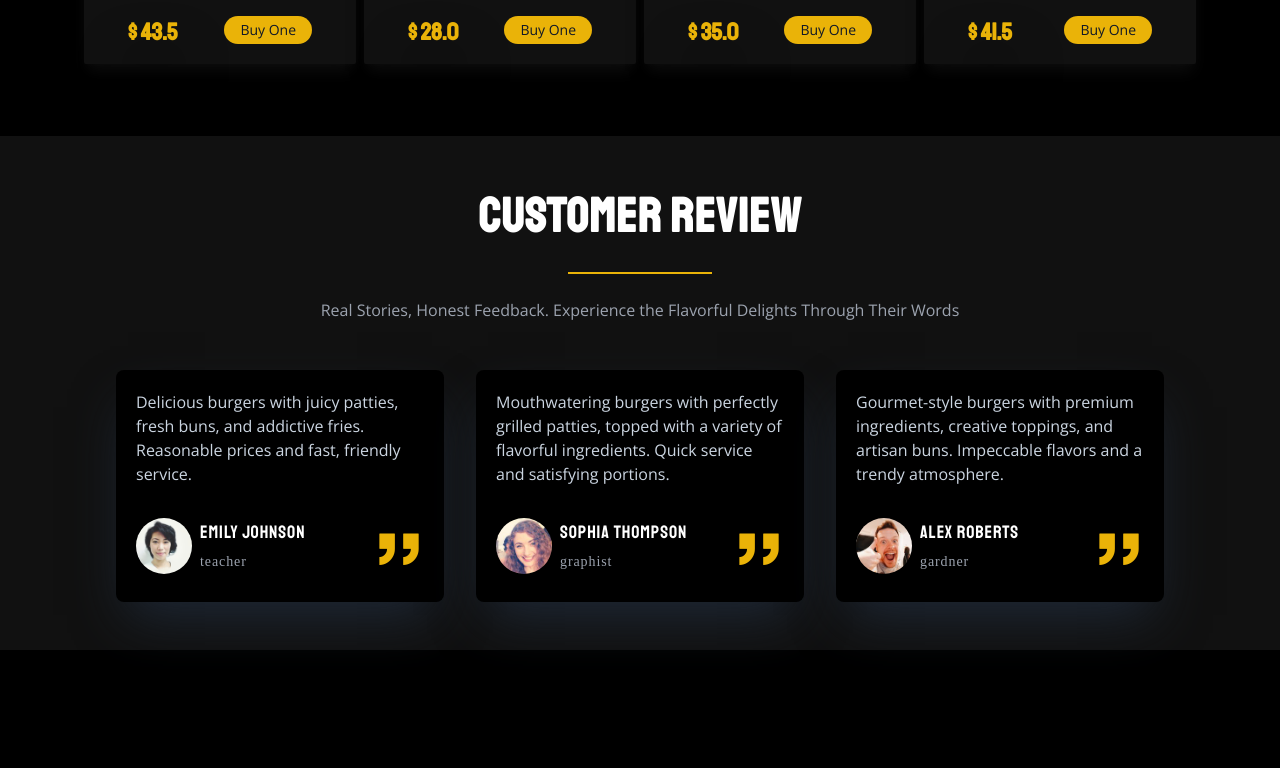
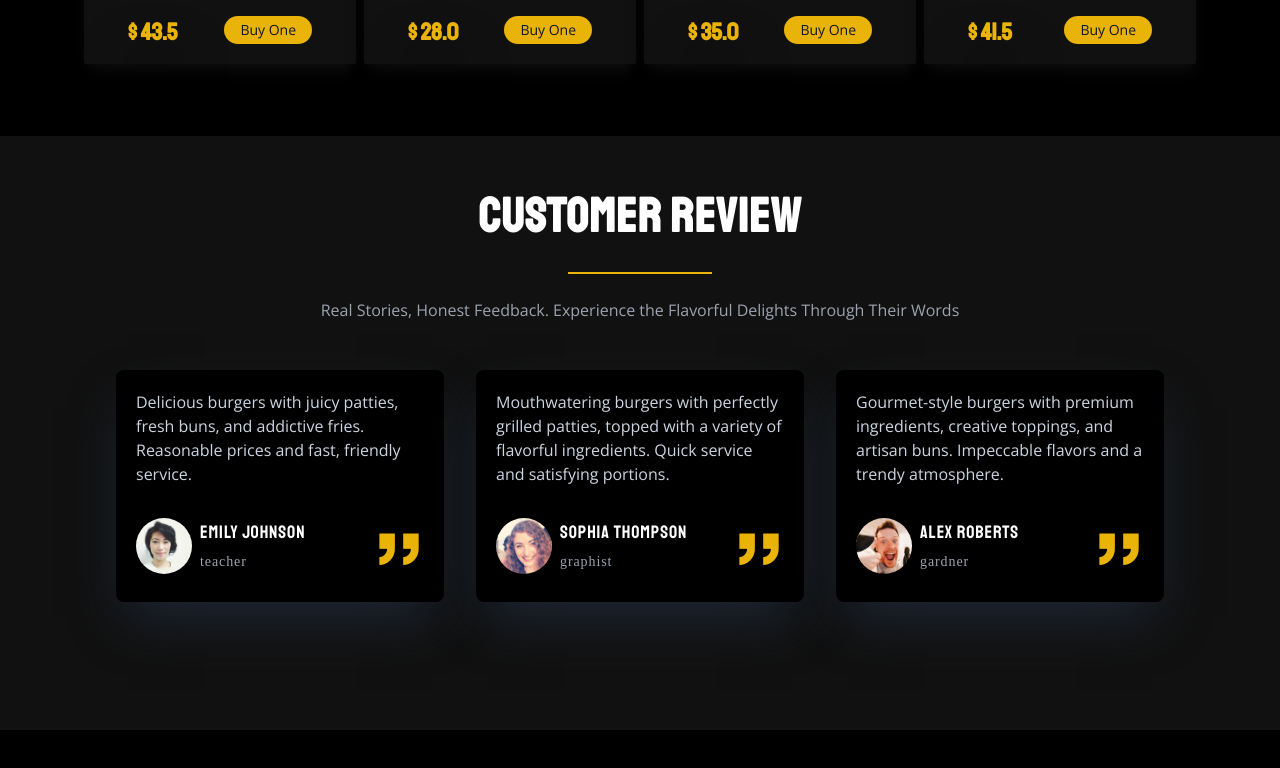
Before and after one commit to mamad-zahiri/foodhub, a React (Vite) app: page / in a window 1280 px wide. Shown: the part 2716-3484 px from the top of the page. Built offline with nearby package versions, Linux system fonts and the light colour scheme.

Commit message:
remove CustomerReview section bottom margin
mb-0: it made an empty gap between CustomerReview and SpecialOffer section
which shouldn't be there

pb-20: better UI

```diff
--- a/src/Pages/Home/CustomerReview.jsx
+++ b/src/Pages/Home/CustomerReview.jsx
@@ -15,7 +15,7 @@ const CustomerReview = () => {
 
     return (
         <div className="bg-[#111111]">
-            <SectionFlex className="text-white sm:flex-row flex-wrap">
+            <SectionFlex className="text-white sm:flex-row flex-wrap mb-0 pb-20">
                 <h3 className="w-full text-center font-title text-5xl font-bold mt-14 mb-6 px-4 tracking-wide">
                     CUSTOMER REVIEW
                     <hr className="mx-auto h-0.5 w-full border-yellow-500 bg-yellow-500 md:w-36 mt-8" />
```
